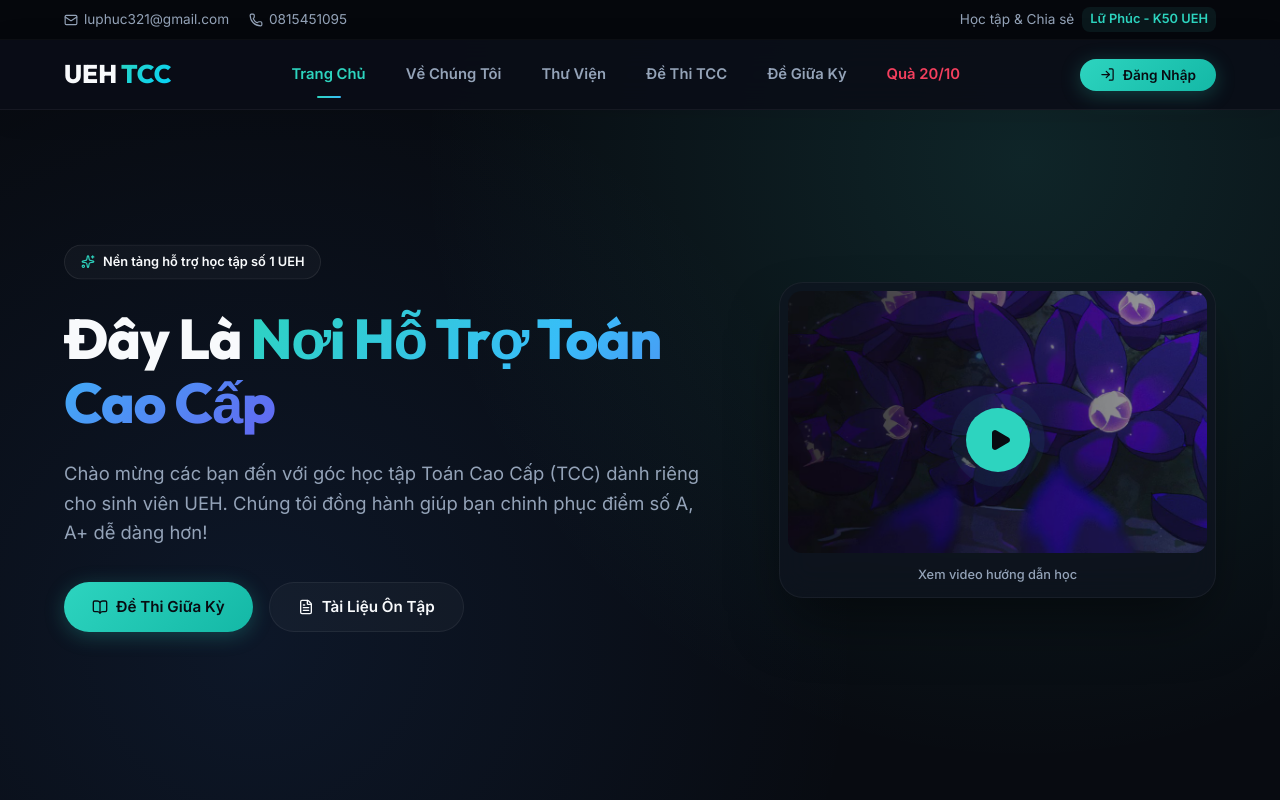
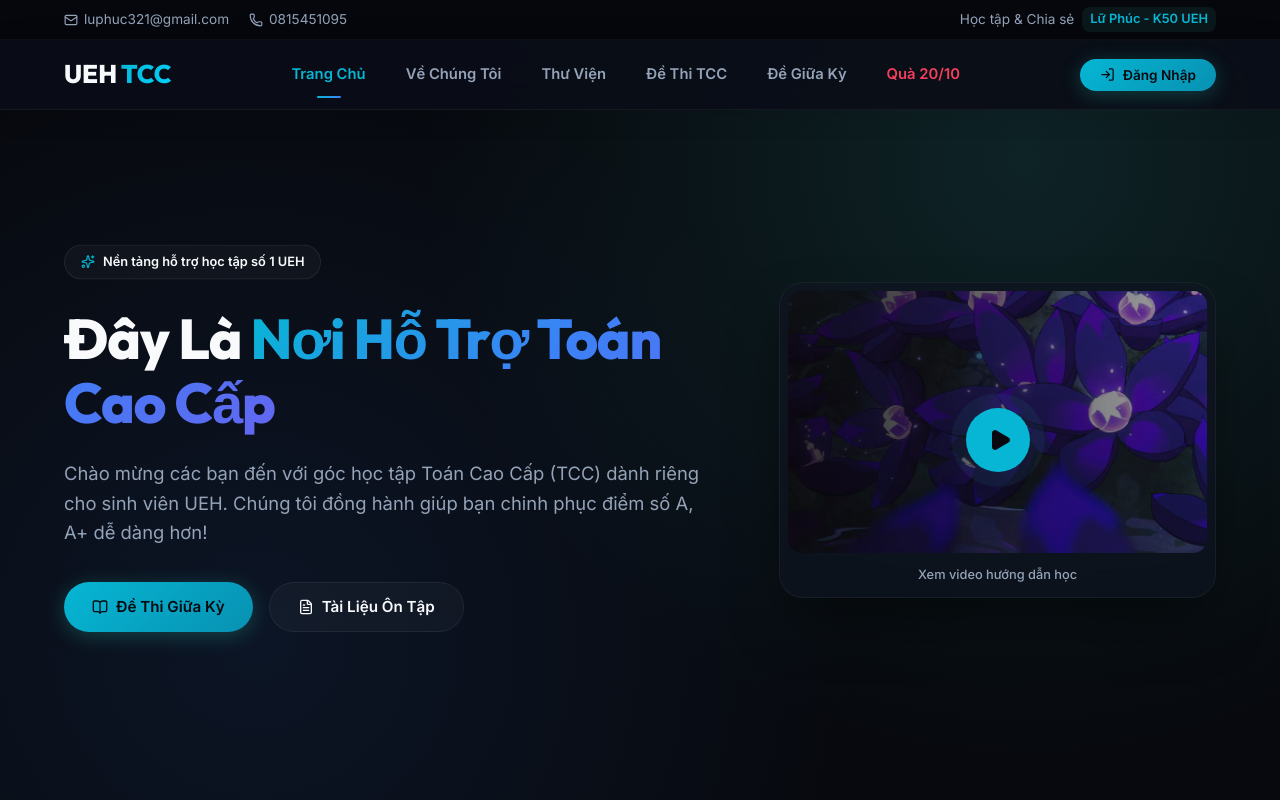
Before and after one commit to phuclu3123/toan_cao_cap_ueh_for_ace, a React (Vite) app in the folder frontend/: page / in a window 1280 px wide. Shown: the top 800 px of the page. Built offline with nearby package versions, Linux system fonts and the light colour scheme; no server answers.

Commit message:
Mô tả thay đổi của bạn

```diff
--- a/frontend/src/assets/styles/ExamDetail.css
+++ b/frontend/src/assets/styles/ExamDetail.css
@@ -336,8 +336,8 @@
   padding: 18px 24px;
   min-height: 64px;
   border-radius: var(--radius-md);
-  background: rgba(255, 255, 255, 0.02);
-  border: 1px solid rgba(255, 255, 255, 0.05);
+  background: rgba(255, 255, 255, 0.015);
+  border: 1px solid rgba(255, 255, 255, 0.04);
   color: var(--text-primary);
   font-size: 1.05rem;
   text-align: left;
@@ -345,38 +345,38 @@
 }
 
 .answer-option:hover:not(:disabled) {
-  border-color: rgba(45, 212, 191, 0.25);
-  background: rgba(45, 212, 191, 0.04);
-  transform: translateX(4px);
+  border-color: rgba(6, 182, 212, 0.25);
+  background: rgba(6, 182, 212, 0.04);
+  transform: translateY(-2px);
 }
 
 .answer-option.selected {
   border-color: var(--accent-teal);
-  background: rgba(45, 212, 191, 0.07);
+  background: rgba(6, 182, 212, 0.08);
   box-shadow:
-    0 4px 20px rgba(45, 212, 191, 0.05),
-    inset 0 0 10px rgba(45, 212, 191, 0.05);
+    0 4px 20px rgba(6, 182, 212, 0.08),
+    inset 0 0 10px rgba(6, 182, 212, 0.04);
 }
 
 .answer-option.correct {
   border-color: rgba(16, 185, 129, 0.4);
   background: rgba(16, 185, 129, 0.08);
-  box-shadow: 0 0 15px rgba(16, 185, 129, 0.05);
+  box-shadow: 0 4px 20px rgba(16, 185, 129, 0.08);
 }
 
 .answer-option.wrong {
   border-color: rgba(244, 63, 94, 0.4);
   background: rgba(244, 63, 94, 0.08);
-  box-shadow: 0 0 15px rgba(244, 63, 94, 0.05);
+  box-shadow: 0 4px 20px rgba(244, 63, 94, 0.08);
 }
 
 .option-key {
   width: 32px;
   height: 32px;
-  border-radius: 50%;
+  border-radius: 8px;
   display: grid;
   place-items: center;
-  background: rgba(255, 255, 255, 0.04);
+  background: rgba(255, 255, 255, 0.03);
   border: 1px solid rgba(255, 255, 255, 0.08);
   color: var(--text-secondary);
   font-weight: 800;
@@ -385,8 +385,8 @@
 }
 
 .answer-option:hover:not(:disabled) .option-key {
-  border-color: rgba(45, 212, 191, 0.35);
-  background: rgba(45, 212, 191, 0.1);
+  border-color: rgba(6, 182, 212, 0.35);
+  background: rgba(6, 182, 212, 0.12);
   color: var(--accent-teal);
 }
 
--- a/frontend/src/index.css
+++ b/frontend/src/index.css
@@ -1,21 +1,21 @@
 /* --- DESIGN SYSTEM & CSS VARIABLES --- */
 :root {
   /* Colors - Highly Curated Professional Dark Mode Palette */
-  --bg-primary: #080b11;      /* Deepest midnight space background */
-  --bg-secondary: #0f1420;    /* Premium slate navy card background */
-  --bg-tertiary: #171e30;     /* Highlight card background */
+  --bg-primary: #07090e;      /* Deepest midnight space background */
+  --bg-secondary: #0d111b;    /* Premium slate navy card background */
+  --bg-tertiary: #141a29;     /* Highlight card background */
   --bg-light: #f8fafc;
   --bg-white: #ffffff;
 
   --text-primary: #f8fafc;    /* High-contrast crisp white-blue text */
   --text-secondary: #94a3b8;  /* Slate gray text */
   --text-dark: #0f172a;
-  --text-muted: #4b5563;
+  --text-muted: #475569;
 
-  /* Modern Accent Colors (Teal, Indigo, Rose, Gold, Emerald) */
-  --accent-teal: #2dd4bf;     /* High-end neon teal */
-  --accent-teal-hover: #14b8a6;
-  --accent-blue: #38bdf8;     /* Sky blue */
+  /* Modern Accent Colors (Cyan, Blue, Indigo, Rose, Gold, Emerald) */
+  --accent-teal: #06b6d4;     /* High-end neon cyan */
+  --accent-teal-hover: #0891b2;
+  --accent-blue: #3b82f6;     /* Royal blue */
   --accent-indigo: #6366f1;   /* Rich purple-indigo */
   --accent-rose: #f43f5e;     /* Rose red for warning/error/incorrect */
   --accent-gold: #fbbf24;     /* Warm amber gold for flagged questions */
--- a/frontend/src/pages/ExamDetail.jsx
+++ b/frontend/src/pages/ExamDetail.jsx
@@ -72,6 +72,8 @@
       setTimeout(() => {
         blocker.proceed();
       }, 0);
+    } else {
+      navigate('/');
     }
   };
 
@@ -79,6 +81,8 @@
     setShowExitModal(false);
     if (blocker.state === 'blocked') {
       blocker.proceed();
+    } else {
+      navigate('/');
     }
   };
 
```
